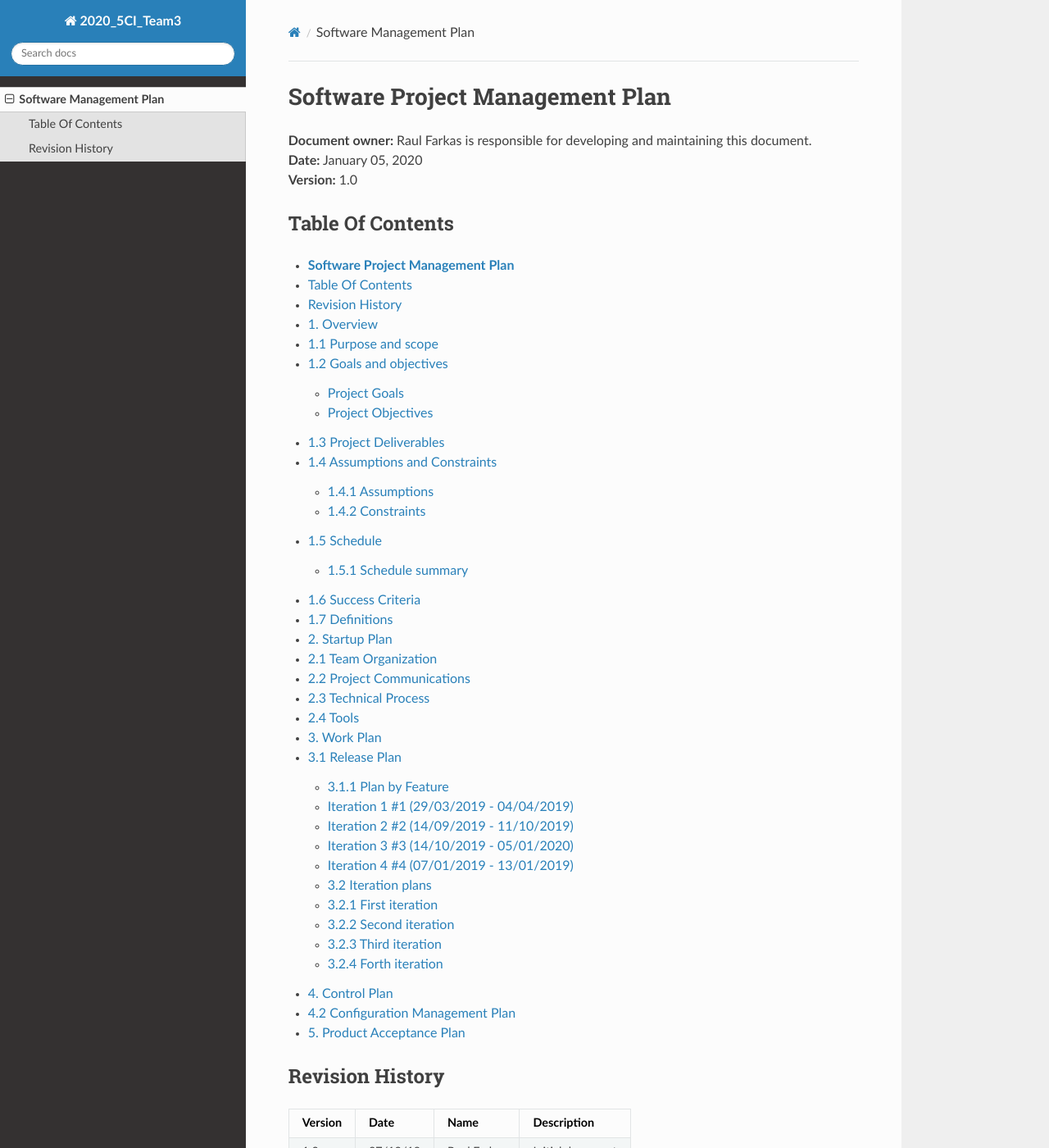
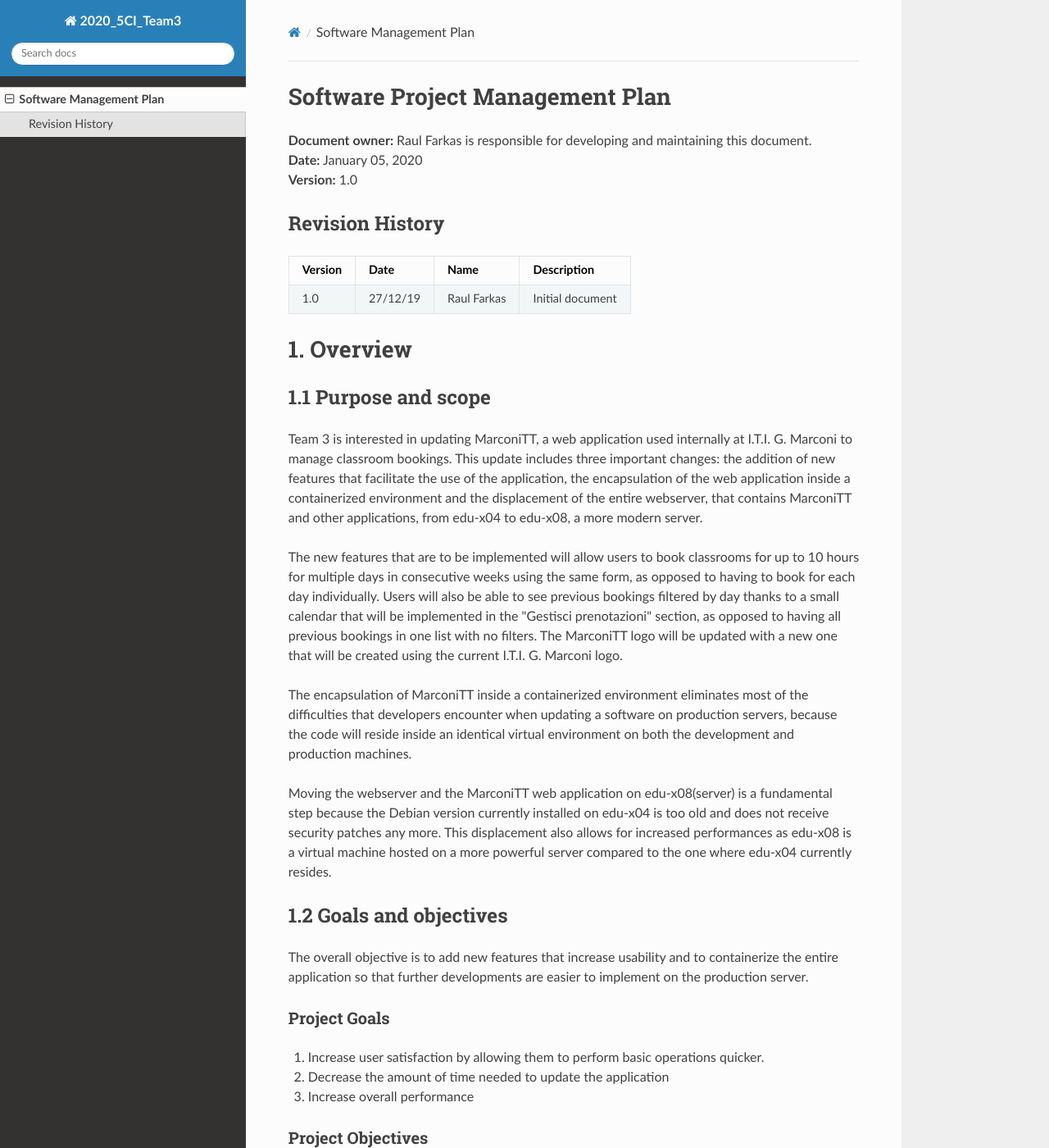
Before and after one commit to TrackyRaul/2020_5CI__team3_Farkas, an MkDocs documentation site: the page built from docs/Software Management Plan.md, in a window 1280 px wide and 1400 px high. Shown: the whole window at 82% size. Built offline with MkDocs 1.6.1, drawn with Linux system fonts in a browser that asks for light colours; nearby versions of some CDN libraries.

Commit message:
Update Software Management Plan.md

```diff
--- a/docs/Software Management Plan.md
+++ b/docs/Software Management Plan.md
@@ -3,54 +3,6 @@
 **Document owner:** Raul Farkas is responsible for developing and maintaining this document.
 **Date:** January 05, 2020
 **Version:** 1.0
-
-## Table Of Contents
-- [**Software Project Management Plan**](#--software-project-management-plan--)
-  * [Table Of Contents](#table-of-contents)
-  * [Revision History](#revision-history)
-
-- [1. Overview](#1-overview)
-
-  * [1.1 Purpose and scope](#11-purpose-and-scope)
-  * [1.2 Goals and objectives](#12-goals-and-objectives)
-    + [Project Goals](#project-goals)
-    + [Project Objectives](#project-objectives)
-  * [1.3 Project Deliverables](#13-project-deliverables)
-  * [1.4 Assumptions and Constraints](#14-assumptions-and-constraints)
-    + [1.4.1 Assumptions](#141-assumptions)
-    + [1.4.2 Constraints](#142-constraints)
-  * [1.5 Schedule](#15-schedule)
-    + [1.5.1 Schedule summary](#151-schedule-summary)
-  * [1.6 Success Criteria](#16-success-criteria)
-  * [1.7 Definitions](#17-definitions)
-
-- [2. Startup Plan](#2-startup-plan)
-  * [2.1 Team Organization](#21-team-organization)
-  * [2.2 Project Communications](#22-project-communications)
-  * [2.3 Technical Process](#23-technical-process)
-  * [2.4 Tools](#24-tools)
-
-- [3. Work Plan](#3-work-plan)
-  * [3.1 Release Plan](#31-release-plan)
-    + [3.1.1 Plan by Feature](#311-plan-by-feature)
-      - [Iteration 1 #1 (29/03/2019 - 04/04/2019)](#iteration-1--1--29-03-2019---04-04-2019-)
-      - [Iteration 2 #2 (14/09/2019 - 11/10/2019)](#iteration-2--2--14-09-2019---11-10-2019-)
-      - [Iteration 3 #3 (14/10/2019 - 05/01/2020)](#iteration-3--3--14-10-2019---05-01-2020-)
-      - [Iteration 4 #4 (07/01/2019 - 13/01/2019)](#iteration-4--4--07-01-2019---13-01-2019-)
-    + [3.2 Iteration plans](#32-iteration-plans)
-      - [3.2.1 First iteration](#321-first-iteration)
-      - [3.2.2 Second iteration](#322-second-iteration)
-      - [3.2.3 Third iteration](#323-third-iteration)
-      - [3.2.4 Forth iteration](#324-forth-iteration)
-
-- [4. Control Plan](#4-control-plan)
-
-  * [4.2 Configuration Management Plan](#42-configuration-management-plan)
-
-- [5. Product Acceptance Plan](#5-product-acceptance-plan)
-
-
-
 
 ## Revision History
 
```
